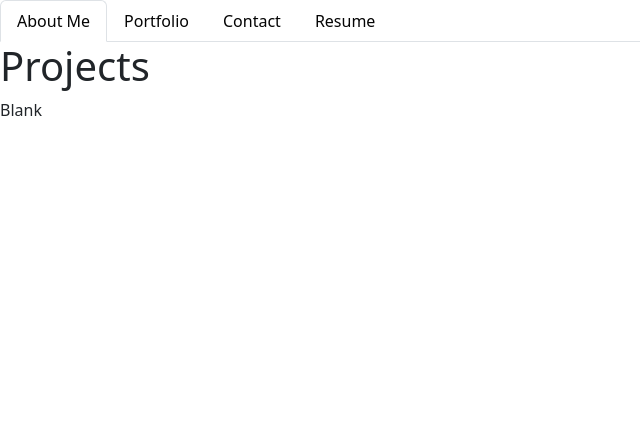
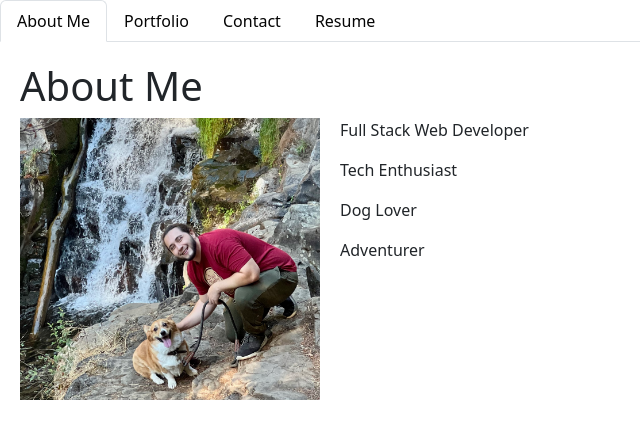
Before and after one commit to ZShedd/ViewofShedd, a React (Create React App) app: page / in a window 1280 px wide. Shown: the top 438 px of the page, without its empty margins (0-640 px from the left). Built offline with nearby package versions, Linux system fonts and the light colour scheme.

Commit message:
Updated about page and added styling.

```diff
--- a/src/components/pages/About.js
+++ b/src/components/pages/About.js
@@ -1,12 +1,46 @@
 import React from 'react';
+import Me from '../../assets/images/Moi.jpg';
+
+const styles = {
+  h1: {
+    margin: '20px',
+    flexDirection: 'row-wrap',
+  },
+  main: {
+    display: 'flex',
+    flexDirection: 'row',
+  },
+  section: {
+    marginRight: '20px',
+    display: 'flex',
+    flexDirection: 'column-wrap',
+  },
+  img: {
+    width: '300px',
+  },
+};
 
 export default function About() {
   return (
-    <div>
-      <h1>Projects</h1>
-      <p>
-      Blank
-      </p>
+    <div style={styles.h1}>
+      <h1>About Me</h1>
+      <div style={styles.main}>
+        <section style={styles.section}>
+          <img
+            alt="me"
+            src={Me}
+            style={styles.img}
+          />
+        </section>
+        <section style={styles.section}>
+          <div>
+            <p>Full Stack Web Developer</p>
+            <p>Tech Enthusiast</p>
+            <p>Dog Lover</p>
+            <p>Adventurer</p>
+          </div>
+        </section>
+      </div>
     </div>
   );
 }
```
Also changed, not shown: src/assets/images/Moi.jpg (added), src/assets/projectData/project.js (renamed from src/assets/projectData.js/project.js), src/components/pages/Portfolio.js (renamed from src/components/pages/Projects.js), 1 other file (tests, documents, lock files or other folders).
